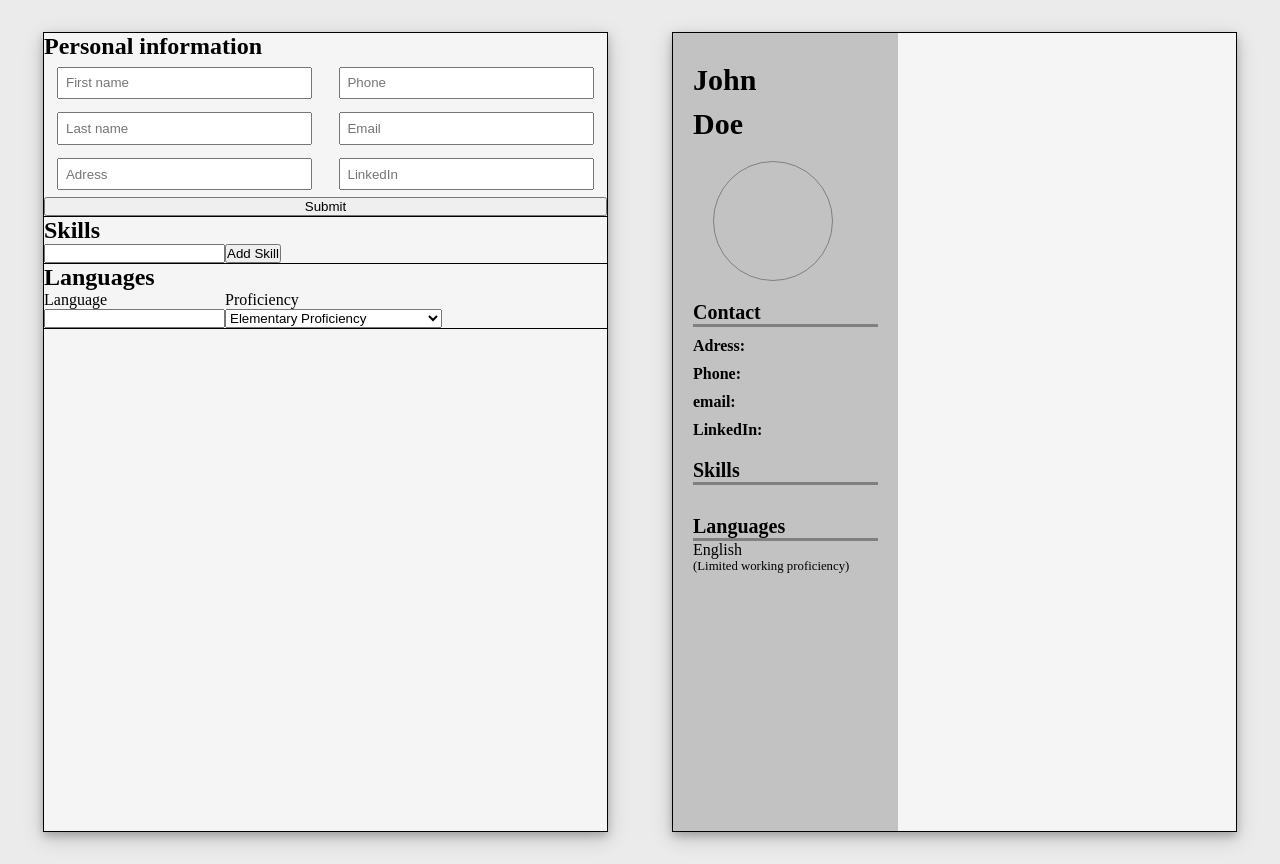
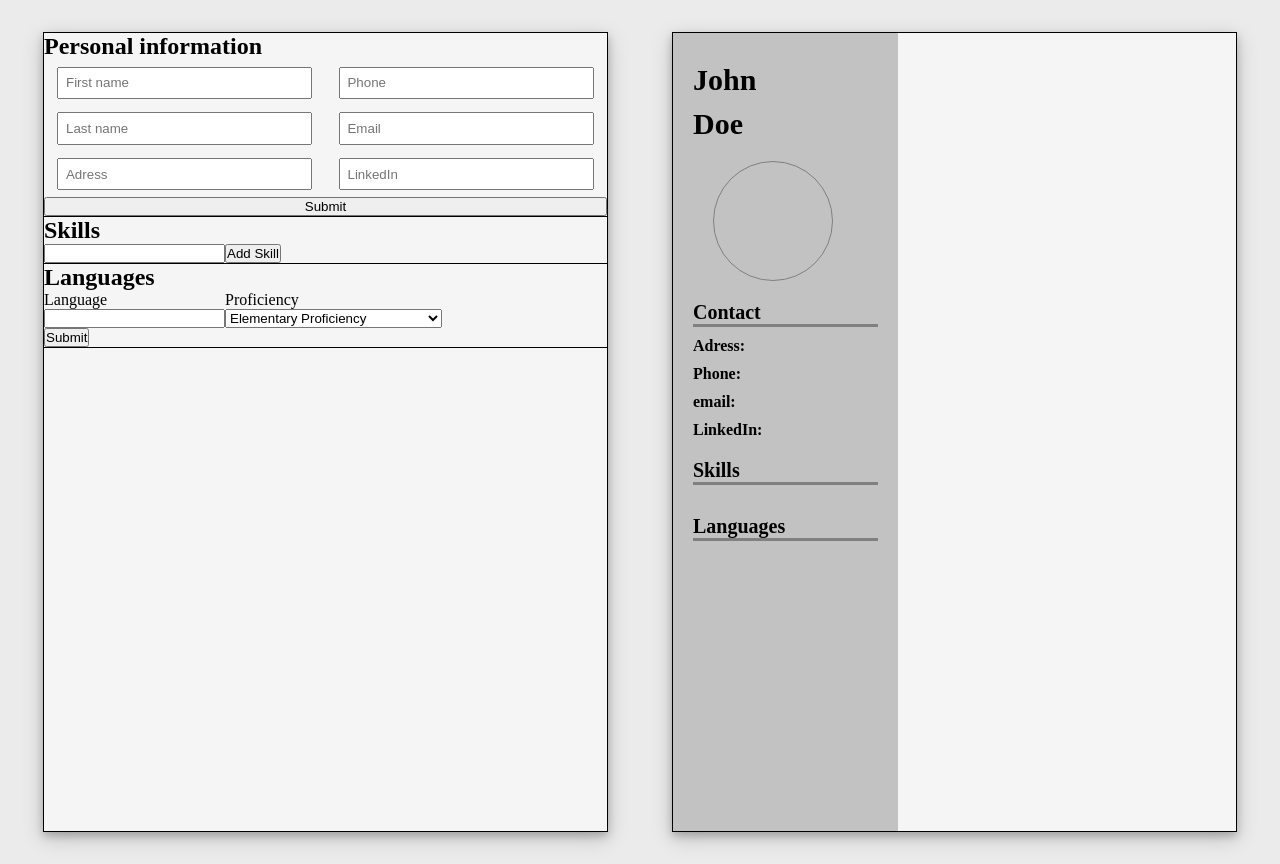
Before and after one commit to MrDando/CV-Project, a React (Create React App) app: page / in a window 1280 px wide. Built offline with nearby package versions, Linux system fonts and the light colour scheme.

Commit message:
Added functionality for adding languages to CV

```diff
--- a/src/App.js
+++ b/src/App.js
@@ -13,6 +13,7 @@ class App extends React.Component {
     this.handleChange = this.handleChange.bind(this)
     this.addSkill = this.addSkill.bind(this)
     this.modifySkill = this.modifySkill.bind(this)
+    this.addLanguage = this.addLanguage.bind(this)
 
     this.personal = {
       firstname: '',
@@ -26,7 +27,8 @@ class App extends React.Component {
       phone: '',
       email: '',
       linkedIn: '',
-      skills: []
+      skills: [],
+      languages: []
     }
   }
 
@@ -84,6 +86,24 @@ class App extends React.Component {
     })
   }
 
+  addLanguage(e) {
+    e.preventDefault()
+    const languageName = e.target.querySelector('input').value;
+    const proficiency = e.target.querySelector('select').value;
+
+    const id = uniqid()
+    const language = {
+      languageName: languageName,
+      proficiency: proficiency,
+      key: id
+    }
+
+    e.target.querySelector('input').value = ''
+    this.setState({
+      languages: this.state.languages.concat(language),
+    });
+  }
+
   render() {
     return (
 
@@ -92,7 +112,9 @@ class App extends React.Component {
               handleChange={this.handleChange}
               addSkill={this.addSkill}
               modifySkill={this.modifySkill}
-              skills={this.state.skills}/>
+              skills={this.state.skills}
+              addLanguage={this.addLanguage}
+              languages={this.state.languages}/>
         <div className='cv flex'>
           <Personal data={this.state}/>
           <Professional />
--- a/src/Components/CV/Personal.js
+++ b/src/Components/CV/Personal.js
@@ -7,7 +7,7 @@ import Skills from './Personal/Skills'
 import Languages from './Personal/Languages'
 
 function Personal(props) {
-    const {firstname, lastname, adress, phone, email, linkedIn, skills} = props.data
+    const {firstname, lastname, adress, phone, email, linkedIn, skills, languages} = props.data
     return (
         <div className='personal flex column'>
             <Name   firstname={firstname}
@@ -20,7 +20,7 @@ function Personal(props) {
                         email={email}
                         linkedIn={linkedIn}/>
             <Skills skills={skills}/>
-            <Languages />
+            <Languages languages={languages}/>
         </div>
     )
 
--- a/src/Components/CV/Personal/Languages.js
+++ b/src/Components/CV/Personal/Languages.js
@@ -1,14 +1,17 @@
 import React from 'react'
 
-function Languages() {
+function Languages(props) {
+    console.log(props)
     return (
         <div className='languages section'>
             <h2>Languages</h2>
             <div id='languages-list'>
-                <div className='language-container'>
-                    <div className='name'>English</div>
-                    <div className='proficiency'>(Limited working proficiency)</div>
-                </div>
+                {props.languages.map(language => {
+                    return  <div key={language.key} className='language'>
+                                <div className='name'>{language.languageName}</div>
+                                <div className='proficiency'>{language.proficiency}</div>
+                            </div>
+                })}
             </div>
         </div>
     )
--- a/src/Components/Form.js
+++ b/src/Components/Form.js
@@ -34,7 +34,7 @@ function Form(props) {
               </form>
             </div>
           </div>
-          <LanguagesForm />
+          <LanguagesForm addLanguage={props.addLanguage}/>
         </div>
     )
 }
--- a/src/Components/Form/LanguagesForm.js
+++ b/src/Components/Form/LanguagesForm.js
@@ -5,21 +5,24 @@ function LanguagesForm(props) {
         <div className='languages form-section'>
             <h2>Languages</h2>
             <div>
-              <form className='flex'>
+              <form onSubmit={props.addLanguage}>
+                <div className='flex'>
                 <div className='flex column'>
                   <label>Language</label>
                   <input></input>
                 </div>
                 <div className='flex column'>
-                  <label for='language-proficiency'>Proficiency</label>
+                  <label htmlFor='language-proficiency'>Proficiency</label>
                   <select name="language-proficiency" id="language-proficiency">
-                    <option value="elementary">Elementary Proficiency</option>
-                    <option value="limited-working">Limited Working Proficiency</option>
-                    <option value="professional-working">Professional Working Proficiency</option>
-                    <option value="full-professional">Full Professional Proficiency</option>
-                    <option value="native-bilingual">Native / Bilingual Proficiency</option>
+                    <option value="Elementary Proficiency">Elementary Proficiency</option>
+                    <option value="Limited Working Proficiency">Limited Working Proficiency</option>
+                    <option value="Professional Working Proficiency">Professional Working Proficiency</option>
+                    <option value="Full Professional Proficiency">Full Professional Proficiency</option>
+                    <option value="Native / Bilingual Proficiency">Native / Bilingual Proficiency</option>
                   </select>
                 </div>
+                </div>
+                <button type='submit'>Submit</button>
               </form>
             </div>
           </div>
```
